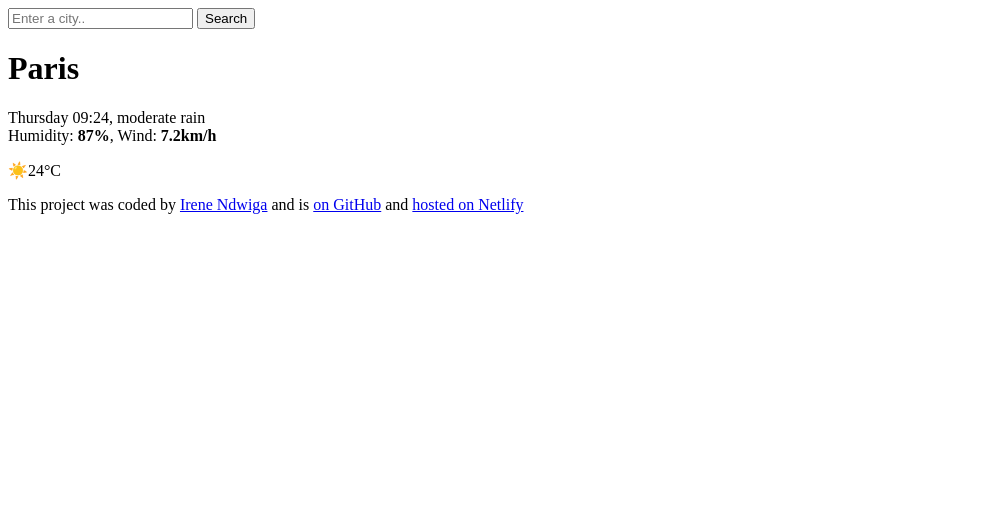
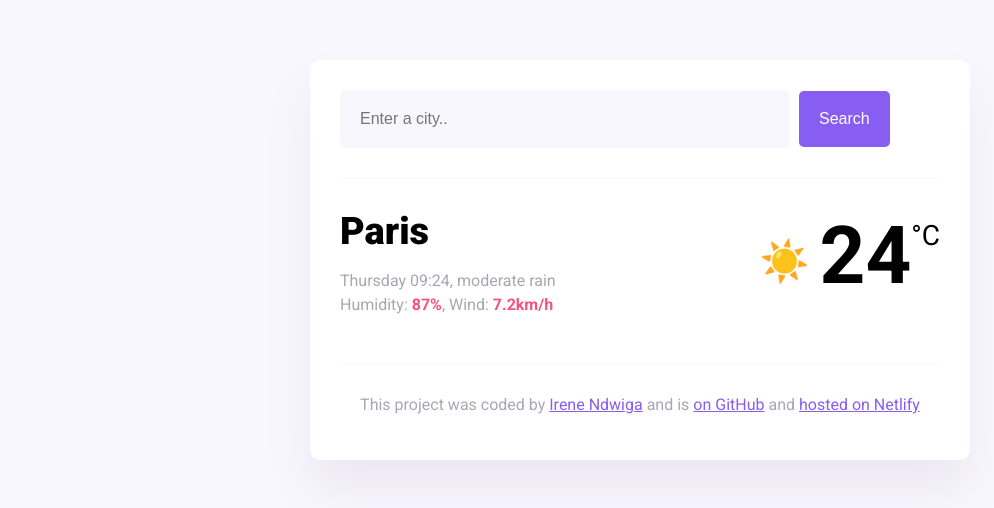
Before and after one commit to Ras-Pekt/my_weather_app, a website: page index.html in a window 1280 px wide. Shown: the whole page, without its empty margins (0-994 px from the left). Drawn offline with nearby package versions, Linux system fonts and the light colour scheme; files that its build step writes are made by us from their sources.

Commit message:
Update index.html

```diff
--- a/index.html
+++ b/index.html
@@ -10,7 +10,7 @@
       rel="stylesheet"
     />
     <script src="https://unpkg.com/axios@1.1.2/dist/axios.min.js"></script>
-    <link rel="stylesheet" href="./styles.css" />
+    <link rel="stylesheet" href="style.css" />
     <title>My weather application</title>
   </head>
   <body>
```
